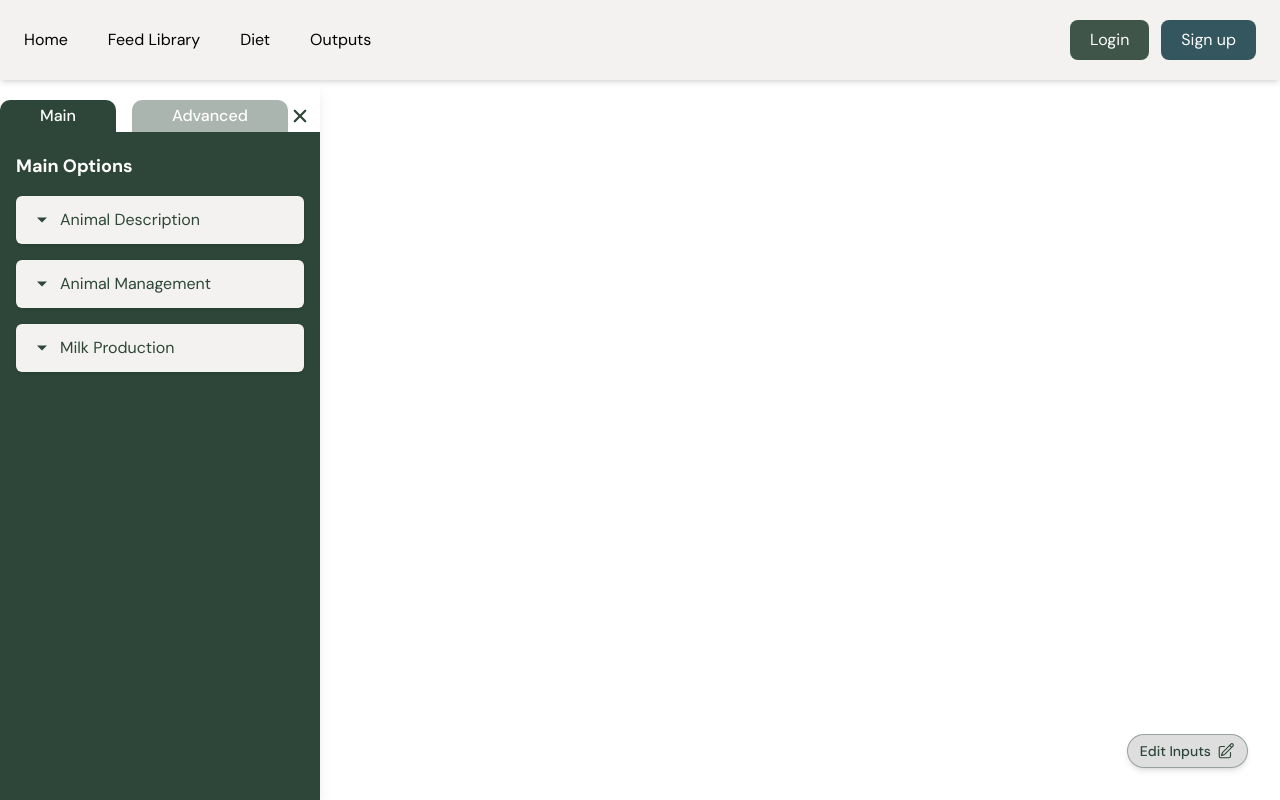
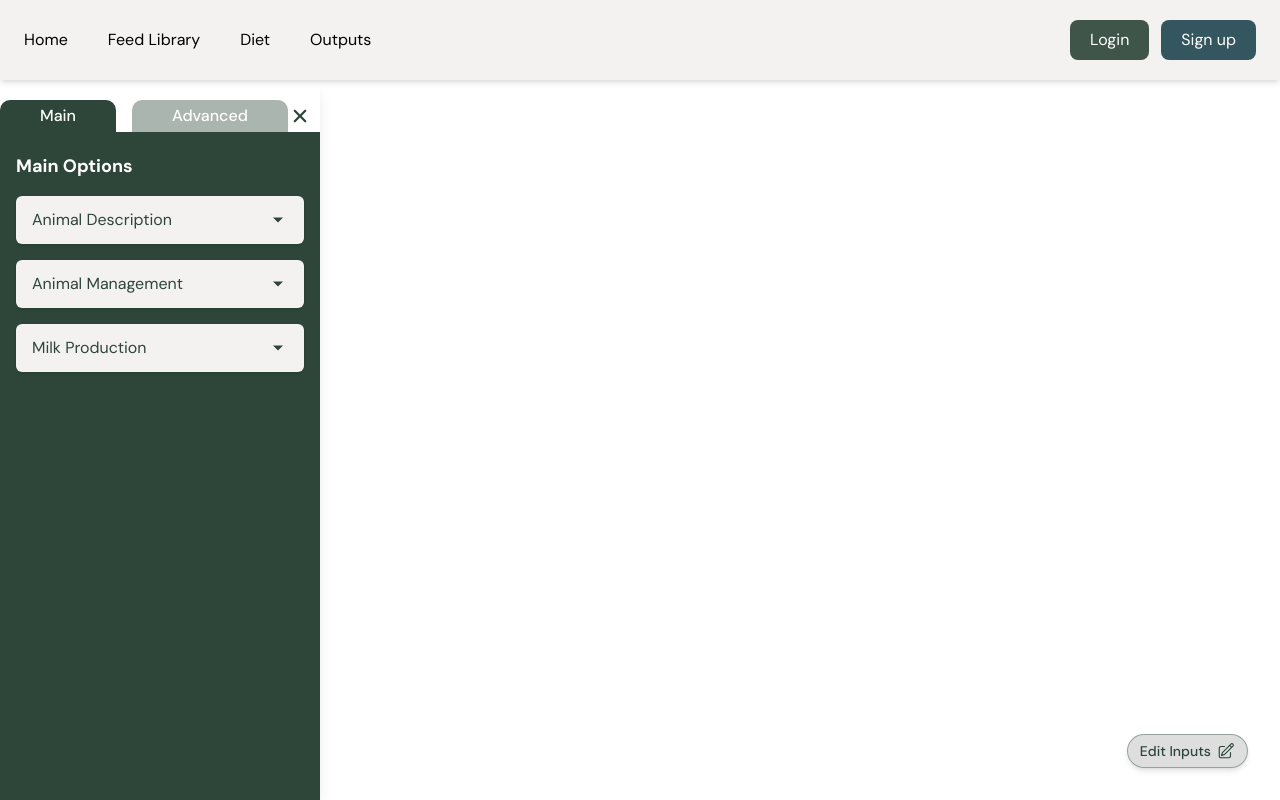
Before and after one commit to Dairy-Data-Integration/NASEM-Webapp, a React (Vite) app: page /diet in a window 1280 px wide. Both pictures are taken after a click on the button "Edit Inputs". Built offline with nearby package versions, Linux system fonts and the light colour scheme.

Commit message:
added basic animation to sidebar

```diff
--- a/src/components/DietPage/DietPage.jsx
+++ b/src/components/DietPage/DietPage.jsx
@@ -1,6 +1,7 @@
 import { useState } from "react";
 import { HiOutlinePencilSquare } from "react-icons/hi2";
 import Sidebar from "./Sidebar/Sidebar";
+import { AnimatePresence, motion } from "framer-motion";
 
 
 const DietPage = () => {
@@ -17,10 +18,19 @@ const DietPage = () => {
             </button>
 
             {/* Sidebar */}
-            {isSidebarOpen && (
-                <Sidebar onClose={() => setIsSidebarOpen(!isSidebarOpen)} />
-            )}
-
+            <AnimatePresence>
+                {isSidebarOpen && (
+                        <motion.div
+                            className="h-full"
+                            initial={{ x: "-50%" }}
+                            animate={{ x: 0 }}
+                            exit={{ x: "-100%" }}
+                            transition={{ type: "tween", duration: 0.8 }}
+                        >
+                            <Sidebar onClose={() => setIsSidebarOpen(!isSidebarOpen)} />
+                        </motion.div>
+                    )}
+            </AnimatePresence>
         </div>
     )
 }
--- a/src/components/DietPage/Sidebar/MainSidebar.jsx
+++ b/src/components/DietPage/Sidebar/MainSidebar.jsx
@@ -1,8 +1,9 @@
-import { IoMdArrowDropdown, IoMdArrowDropup } from "react-icons/io";
 import { useState } from "react";
+import { motion, AnimatePresence } from "framer-motion";
+import { IoMdArrowDropdown } from "react-icons/io";
 import AnimalDescription from "./MainInputs/AnimalDescription";
+import AnimalManagement from "./MainInputs/AnimalManagement";
 import MilkProduction from "./MainInputs/MilkProduction";
-import AnimalManagement from "./MainInputs/AnimalManagement";
 
 const MainSidebar = () => {
 	const [openSection, setOpenSection] = useState("");
@@ -11,6 +12,36 @@ const MainSidebar = () => {
 		setOpenSection((prev) => (prev === section ? null : section));
 	};
 
+	const renderArrow = (section) => (
+		<motion.div
+			animate={{ rotate: openSection === section ? 180 : 0 }}
+			transition={{ duration: 0.25, ease: "easeInOut" }}
+		>
+			<IoMdArrowDropdown size={20} />
+		</motion.div>
+	);
+
+	const renderCollapsible = (section, Component) => (
+		<AnimatePresence initial={false}>
+			{openSection === section && (
+				<motion.div
+					variants={{
+						initial: { height: 0, opacity: 0 },
+						animate: { height: "auto", opacity: 1 },
+						exit: { height: 0, opacity: 0 },
+					}}
+					initial="initial"
+					animate="animate"
+					exit="exit"
+					transition={{ duration: 0.25, ease: "easeInOut" }}
+					className="overflow-hidden"
+				>
+					<Component />
+				</motion.div>
+			)}
+		</AnimatePresence>
+	);
+
 	return (
 		<div className="flex flex-col w-full px-4 py-5 gap-4">
 			<h2 className="font-bold text-lg">Main Options</h2>
@@ -18,28 +49,28 @@ const MainSidebar = () => {
 			{/* Animal Description */}
 			<div className="section-style">
 				<div onClick={() => toggleSection("description")} className="trigger">
-					{openSection === "description" ? <IoMdArrowDropup size={20} /> : <IoMdArrowDropdown size={20} />}
 					<p>Animal Description</p>
+					{renderArrow("description")}
 				</div>
-				{openSection === "description" && (<AnimalDescription />)}
+				{renderCollapsible("description", AnimalDescription)}
 			</div>
 
 			{/* Animal Management */}
 			<div className="section-style">
 				<div onClick={() => toggleSection("management")} className="trigger">
-					{openSection === "management" ? <IoMdArrowDropup size={20} /> : <IoMdArrowDropdown size={20} />}
 					<p>Animal Management</p>
+					{renderArrow("management")}
 				</div>
-				{openSection === "management" && (<AnimalManagement />)}
+				{renderCollapsible("management", AnimalManagement)}
 			</div>
 
 			{/* Milk Production */}
 			<div className="section-style">
 				<div onClick={() => toggleSection("milk")} className="trigger">
-					{openSection === "milk" ? <IoMdArrowDropup size={20} /> : <IoMdArrowDropdown size={20} />}
 					<p>Milk Production</p>
+					{renderArrow("milk")}
 				</div>
-				{openSection === "milk" && (<MilkProduction />)}
+				{renderCollapsible("milk", MilkProduction)}
 			</div>
 		</div>
 	);
--- a/src/index.css
+++ b/src/index.css
@@ -47,7 +47,7 @@
   }
 
   .trigger {
-    @apply flex items-center justify-start gap-2 w-full px-4 py-3 cursor-pointer
+    @apply flex items-center justify-between w-full px-4 py-3 cursor-pointer
   }
 
   .animal-input-label {
```
